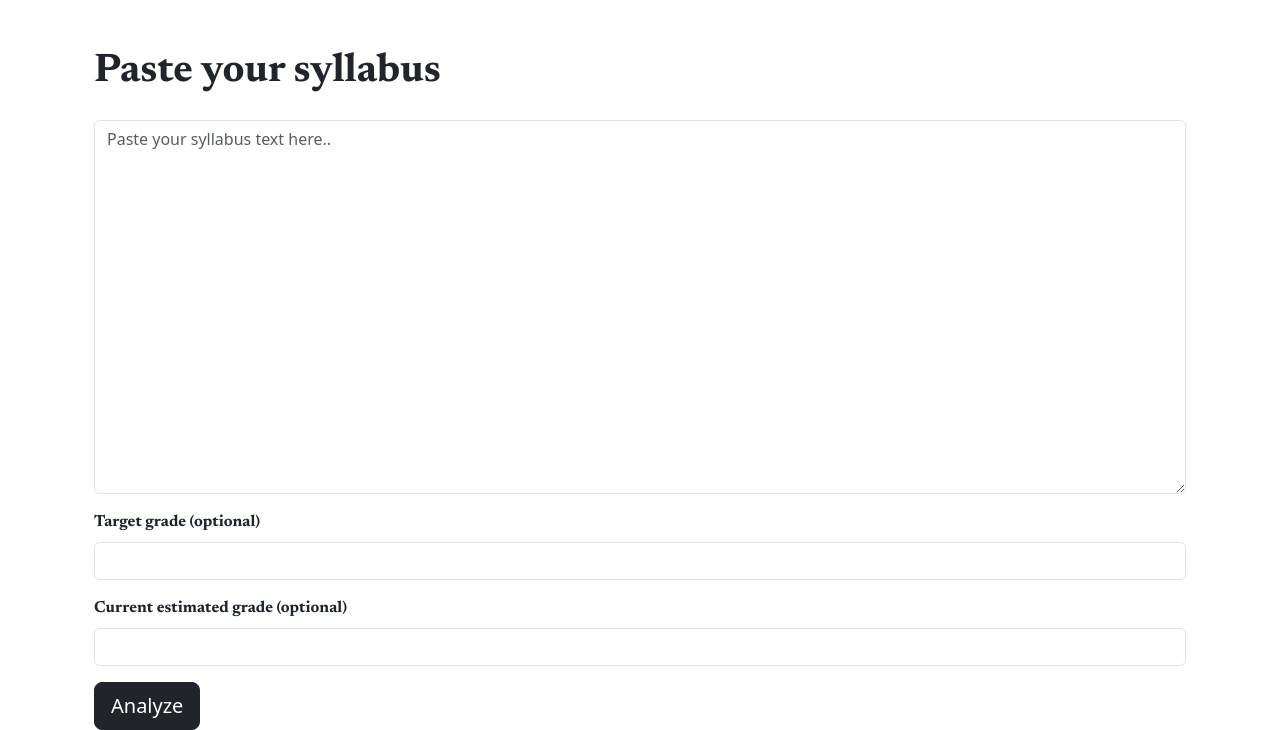
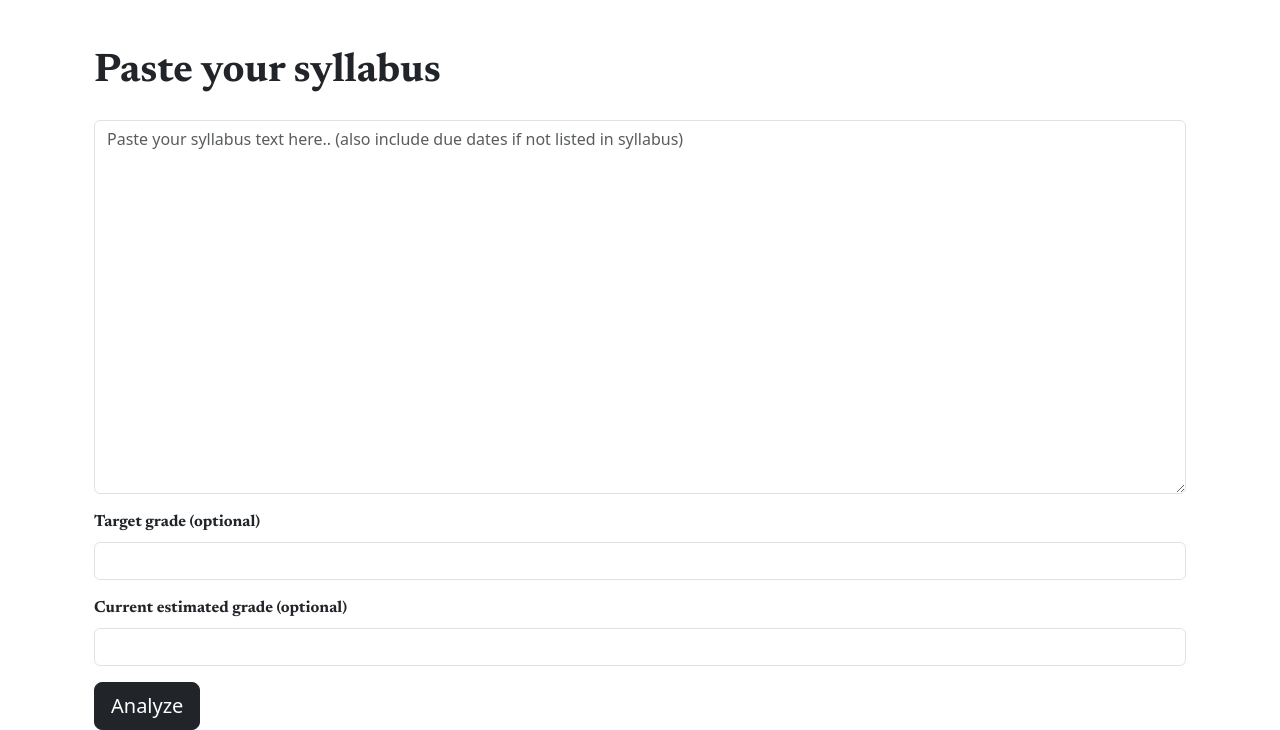
Before and after one commit to Dontes13/canvas_project, a Flask app: page /upload in a window 1280 px wide. Shown: the part 74-804 px from the top of the page. Run offline with Flask 3, Linux system fonts and the light colour scheme.

Commit message:
update syllabus upload placeholder text

```diff
--- a/templates/upload.html
+++ b/templates/upload.html
@@ -9,7 +9,7 @@
         {{ form.hidden_tag() }}
 
         <div class="mb-3">
-            {{ form.syllabus_text(class="form-control", rows="15", placeholder="Paste your syllabus text here..") }}
+            {{ form.syllabus_text(class="form-control", rows="15", placeholder="Paste your syllabus text here.. (also include due dates if not listed in syllabus)") }}
         </div>
 
          <div class="newsreader fw-bold mb-3">
```
